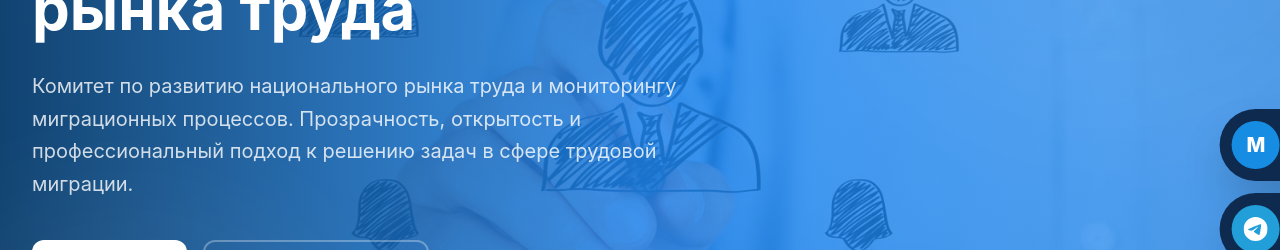
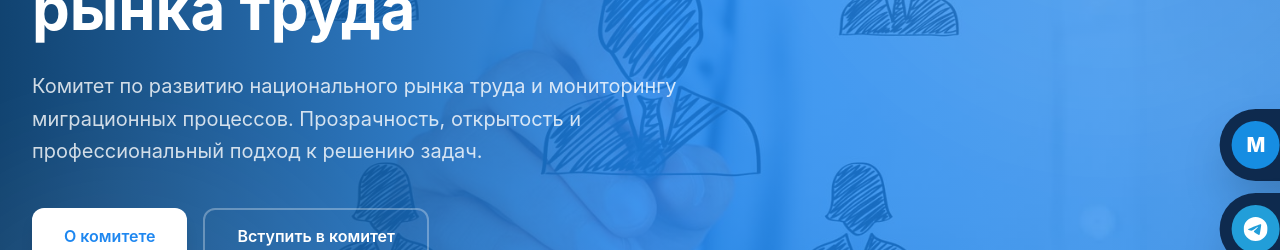
Before and after one commit to Ntmib/opora-migration, a Next.js app: page / in a window 1280 px wide. Shown: the part 503-753 px from the top of the page. Built offline with nearby package versions, Linux system fonts and the light colour scheme; no server answers.

Commit message:
[agent] fix: убрал 'в сфере трудовой миграции' из hero-текста

```diff
--- a/src/app/page.tsx
+++ b/src/app/page.tsx
@@ -44,7 +44,7 @@ export default function HomePage() {
             >
               Комитет по развитию национального рынка труда и мониторингу
               миграционных процессов. Прозрачность, открытость и
-              профессиональный подход к решению задач в сфере трудовой миграции.
+              профессиональный подход к решению задач.
             </p>
             <div
               className="flex flex-col sm:flex-row gap-4"
```
